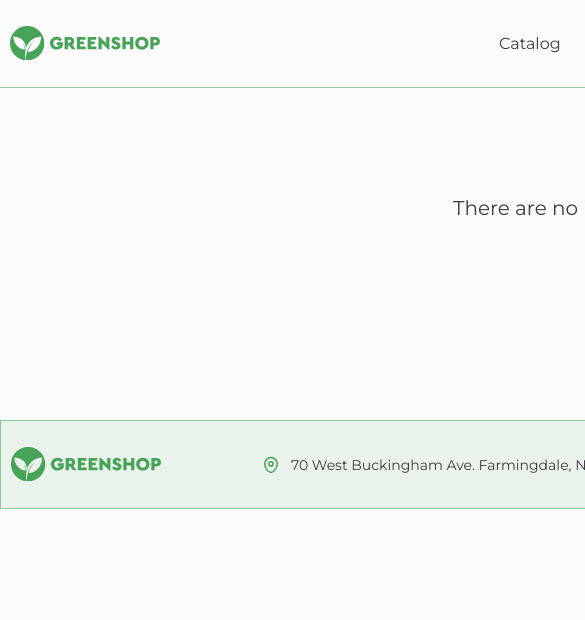
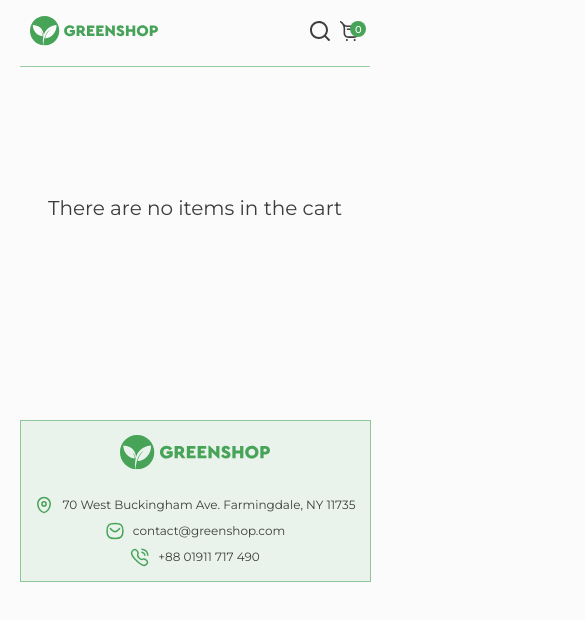
Before and after one commit to AnnOvs19/Greenshop, a React (Create React App) app: page /basket in a window 390 px wide. Shown: the top 620 px of the page, 585 px wide, since content can reach past the window. Built offline with nearby package versions, Linux system fonts and the light colour scheme.

Commit message:
Mobile responsive home page

```diff
--- a/src/components/CardItem/cardItem.scss
+++ b/src/components/CardItem/cardItem.scss
@@ -34,7 +34,6 @@
     img {
         margin-bottom: 20px;
         max-height: 250px;
-        ;
     }
 
     &__button {
@@ -44,4 +43,76 @@
     .disable {
         background-color: #46a3599d;
     }
+
+
+
+    @media (max-width: 1030px) {
+        width: 284px;
+
+        img {
+            max-height: 220px;
+        }
+
+    }
+
+    @media (max-width: 780px) {
+        width: 215px;
+
+        img {
+            max-height: 190px;
+        }
+    }
+
+    @media (max-width: 430px) {
+        width: 179px;
+        padding: 15px 0 35px 0;
+
+        h3 {
+            font-size: 14px;
+            margin-bottom: 6px;
+        }
+
+        p {
+            font-size: 16px;
+            margin-bottom: 18px;
+        }
+
+        img {
+            max-height: 170px;
+        }
+
+        &__button {
+            font-size: 12px;
+            padding: 8px 15px;
+        }
+    }
+
+    @media (max-width: 380px) {
+        width: 155px;
+        padding: 10px 2px 20px 2px;
+
+        h3 {
+            font-size: 12px;
+            margin-bottom: 4px;
+        }
+
+        p {
+            font-size: 14px;
+            margin-bottom: 14px;
+        }
+
+        img {
+            max-height: 135px;
+        }
+
+        &__button {
+            font-size: 12px;
+            padding: 6px 13px;
+        }
+    }
+
+    @media (max-width: 320px) {
+        width: 142px;
+
+    }
 }
--- a/src/components/Footer/Footer.jsx
+++ b/src/components/Footer/Footer.jsx
@@ -11,21 +11,22 @@ const Footer = (props) => {
     return (
         <footer className='footer'>
             <img src={footerLogo} alt="#" />
-
-            <div className='footer__item'>
+            <div className='footer-content'>
+                <div className='footer-content__item'>
                     <img src={footerLoc} alt="#" />
                     <span>70 West Buckingham Ave.
                         Farmingdale, NY 11735</span>
                 </div>
 
-            <div className='footer__item'>
+                <div className='footer-content__item'>
                     <img src={footerMessage} alt="#" />
                     <span>contact@greenshop.com</span>
                 </div>
 
-            <div className='footer__item'>
+                <div className='footer-content__item'>
                     <img src={footerCall} alt="#" />
                     <span>+88 01911 717 490</span>
+                </div>
             </div>
         </footer>
     );
--- a/src/components/Footer/footer.scss
+++ b/src/components/Footer/footer.scss
@@ -4,21 +4,31 @@
     padding: 26px 10px;
     display: flex;
     align-items: center;
-    justify-content: space-between;
+    gap: 178px;
     flex-direction: row;
     max-width: 1200px;
     background-color: rgba(70, 163, 88, 0.10);
     border: 1px solid #46a3598d;
 
+    &-content {
+        display: flex;
+        align-items: center;
+        justify-content: space-between;
+        flex-direction: row;
+        gap: 60px;
+
+
+
         &__item {
             display: flex;
             align-items: center;
             gap: 10px;
+
+
+            span {
                 font-size: 14px;
                 font-weight: 400;
                 line-height: 22px;
-
-        span {
                 cursor: pointer;
                 transition: 0.4s;
 
@@ -30,4 +40,90 @@
                 }
             }
         }
+
     }
+
+    @media (max-width: 1030px) {
+        padding: 24px 12px;
+        gap: 98px;
+
+        &-content {
+            gap: 33px;
+
+            &__item {
+                gap: 8px;
+
+                span {
+                    font-size: 12px;
+                    line-height: 20px;
+                }
+            }
+        }
+    }
+
+    @media (max-width: 780px) {
+        padding: 12px 45px;
+        gap: 160px;
+
+        &-content {
+            display: flex;
+            align-items: flex-end;
+            justify-content: space-between;
+            flex-direction: column;
+            gap: 5px;
+
+            &__item {
+                gap: 8px;
+
+                span {
+                    font-size: 12px;
+                    line-height: 20px;
+                }
+            }
+        }
+    }
+
+    @media (max-width: 430px) {
+        display: flex;
+        flex-direction: column;
+        align-items: center;
+        padding: 14px 10px;
+        gap: 25px;
+
+        &-content {
+            display: flex;
+            align-items: center;
+            flex-direction: column;
+            gap: 6px;
+
+            &__item {
+                gap: 8px;
+
+                span {
+                    font-size: 12px;
+                    line-height: 20px;
+                }
+            }
+        }
+    }
+
+    @media (max-width: 380px) {
+        padding: 14px 5px;
+
+        &-content {
+            &__item {
+                gap: 2px;
+
+                span {
+                    font-size: 11px;
+                    line-height: 18px;
+                }
+            }
+        }
+    }
+
+    @media (max-width: 320px) {
+        gap: 15px;
+    }
+
+}
--- a/src/components/Header/Header.jsx
+++ b/src/components/Header/Header.jsx
@@ -16,7 +16,7 @@ const Header = (props) => {
 
     return (
         <header className='header'>
-            <img src={headerLogo} alt="#" />
+            <Link to={"/"}><img src={headerLogo} alt="#" /></Link>
             <nav className='header__nav'>
                 <ul>
 
--- a/src/components/Header/header.scss
+++ b/src/components/Header/header.scss
@@ -71,4 +71,51 @@
             }
         }
     }
+
+    @media (max-width: 1030px) {
+        padding: 22px 10px;
+        width: 93.2%;
+    }
+
+    @media (max-width: 780px) {
+        padding: 20px 10px;
+        width: 91.8%;
+
+        &__nav {
+            ul {
+                font-size: 14px;
+            }
+        }
+    }
+
+    @media (max-width: 430px) {
+        padding: 16px 10px;
+        width: 84.8%;
+
+        img {
+            height: 30px;
+        }
+
+        &__nav {
+            ul {
+                &:nth-child(1) {
+                    display: none;
+                }
+            }
+        }
+
+        &__user {
+            gap: 10px;
+
+            img {
+                max-height: 20px;
+            }
+        }
+    }
+
+    @media (max-width: 320px) {
+        padding: 12px 10px;
+        width: 91.8%;
+    }
+
 }
--- a/src/index.css
+++ b/src/index.css
@@ -19,4 +19,20 @@ body {
 .container {
     width: 1200px;
     margin: 0 auto;
+
+    @media (max-width: 1030px) {
+        width: 95%;
+    }
+
+
+    @media (max-width: 430px) {
+        width: 90%;
+    }
+
+
+    @media (max-width: 320px) {
+        width: 100%;
+    }
+
+
 }
--- a/src/modules/Catalog/components/Catalog/catalog.scss
+++ b/src/modules/Catalog/components/Catalog/catalog.scss
@@ -10,4 +10,35 @@
         justify-content: center;
         gap: 80px;
     }
+
+    @media (max-width: 1030px) {
+        &__products {
+            gap: 56px;
+        }
+    }
+
+    @media (max-width: 780px) {
+        &__products {
+            gap: 38px;
+        }
+    }
+
+    @media (max-width: 430px) {
+        &__products {
+            gap: 20px;
+        }
+    }
+
+    @media (max-width: 380px) {
+        &__products {
+            gap: 15px;
+        }
+    }
+
+    @media (max-width: 320px) {
+        &__products {
+            gap: 10px;
+        }
+    }
+
 }
--- a/src/modules/Catalog/components/Marketing/marketing.scss
+++ b/src/modules/Catalog/components/Marketing/marketing.scss
@@ -48,6 +48,76 @@
 
     img {
         width: 470px;
-        // height: 518px;
     }
+
+    @media (max-width: 1030px) {
+        width: 100%;
+        gap: 0px;
+
+        &__content {
+            padding-left: 40px;
+
+            span {
+                font-size: 12px;
+                margin-bottom: 7px;
+            }
+
+            h1 {
+                font-size: 45px;
+                line-height: 55px;
+            }
+
+            p {
+                font-size: 12px;
+                width: 547px;
+                margin-bottom: 25px;
+            }
+
+
+        }
+
+        img {
+            width: 365px;
+        }
+    }
+
+    @media (max-width: 780px) {
+        padding: 10px;
+        width: 97%;
+        gap: 0px;
+
+        &__content {
+            padding-left: 30px;
+
+            span {
+                font-size: 10px;
+                margin-bottom: 7px;
+            }
+
+            h1 {
+                font-size: 35px;
+                line-height: 45px;
+            }
+
+            p {
+                font-size: 10px;
+                width: 407px;
+                margin-bottom: 25px;
+            }
+
+            button {
+                padding: 8px 22px;
+                font-size: 13px;
+            }
+        }
+
+        img {
+            width: 305px;
+        }
+    }
+
+    @media (max-width: 430px) {
+        display: none;
+    }
+
 }
```
Lines whose indentation alone changed are shown as unchanged.
